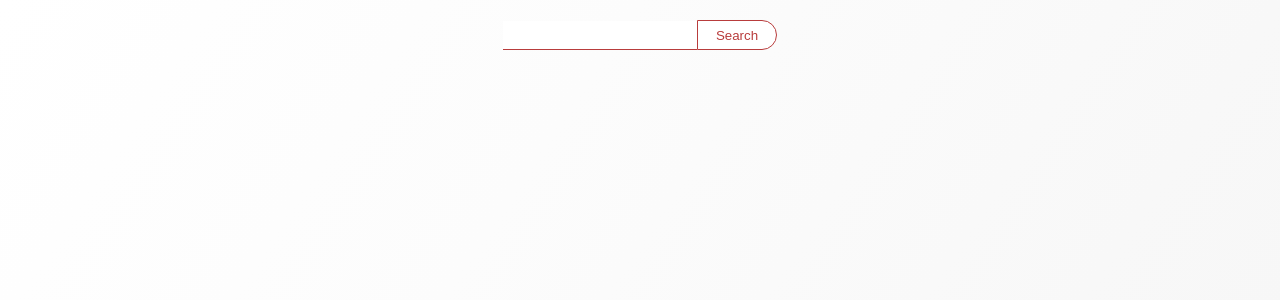
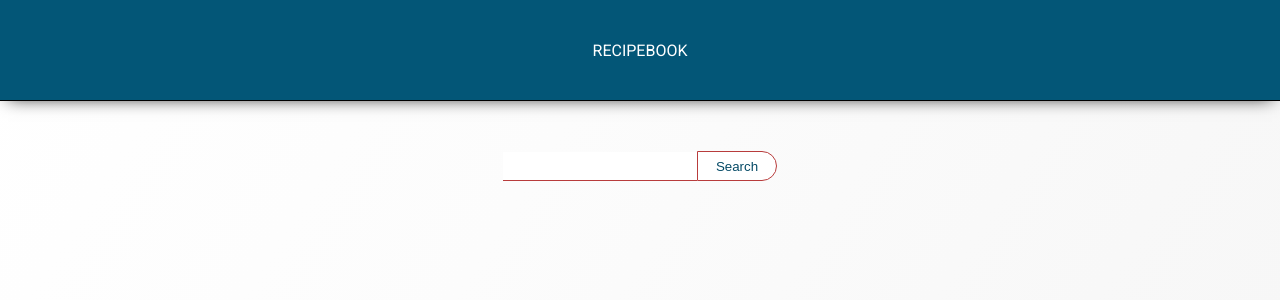
Before and after one commit to 3ndrius/RecipeApp, a React (Create React App) app: page / in a window 1280 px wide. Shown: the top 300 px of the page. Built offline with nearby package versions, Linux system fonts and the light colour scheme.

Commit message:
Link import

```diff
--- a/src/App.css
+++ b/src/App.css
@@ -7,10 +7,26 @@
     background-image: linear-gradient(to right bottom, #ffffff, #fcfcfc, #f8f8f8, #f5f5f5, #f2f2f2);
     background-size: cover;
     background-position: center;
-    padding: 20px;
+
     flex-direction: column;
     font-family: 'Roboto', sans-serif;
     font-weight: 400;
+}
+.header{
+    height: 100px;
+    width: 100%;
+    background: rgb(3, 86, 119);
+    margin-bottom: 50px;
+    display: flex;
+    justify-content: center;
+    align-items: center;
+    color:white;
+    text-transform: uppercase;
+    -webkit-box-shadow: 0px 4px 17px -8px rgba(0,0,0,1);
+-moz-box-shadow: 0px 4px 17px -8px rgba(0,0,0,1);
+box-shadow: 0px 4px 17px -8px rgba(0,0,0,1);
+border-bottom: 1px solid black;
+
 }
 
 .grid{
@@ -36,6 +52,7 @@
 .author{
     text-align: center;
     font-size: 10px;
+    color:rgb(5, 74, 102);
 }
 .grid img{
     height: 250px;
@@ -51,9 +68,9 @@ overflow: hidden;
 }
 
 .btn{
-    width: 90px;
+    width: 110px;
     height: 40px;
-    color:rgb(184, 60, 60);;
+
     background: white;
     border-radius: 20px;
     position: absolute;
@@ -64,10 +81,14 @@ overflow: hidden;
 
 
 }
+.btn a{
+    color:rgb(5, 74, 102);
+    text-decoration: none;
+}
 .btn2{
     width: 80px;
     height: 30px;
-    color:rgb(184, 60, 60);;
+    color:rgb(5, 74, 102);
     background: white;
     border:none;
     border-radius: 0 20px 20px 0;
--- a/src/App.js
+++ b/src/App.js
@@ -33,6 +33,7 @@ class App extends Component {
   render() {
     return (
       <div className="app">
+      <div className="header"> RecipeBook </div>
         <Form getRecipe={this.getRecipe}/>
         <div className="grid">
         <Recipes recipes = {this.state.recipes}/>
--- a/src/components/Recipes.js
+++ b/src/components/Recipes.js
@@ -1,5 +1,6 @@
 import React from 'react';
 
+import {Link} from "react-router-dom";
 const Recipes = (props) => (
 
           props.recipes.map((recipe) => {
@@ -8,7 +9,9 @@ const Recipes = (props) => (
                 <img src={recipe.image_url} alt={recipe.title} />
                 <h4 className="title"> {recipe.title} </h4>
                 <p className="author">Publisher: <span>{recipe.publisher}</span> </p>
-                <button className="btn">More </button>
+                <button className="btn">
+                  <Link to={{pathname: `/recipe/${recipe.recipe_id}`}}> View Recipe </Link>
+                </button>
               </div>
             );
 
```
